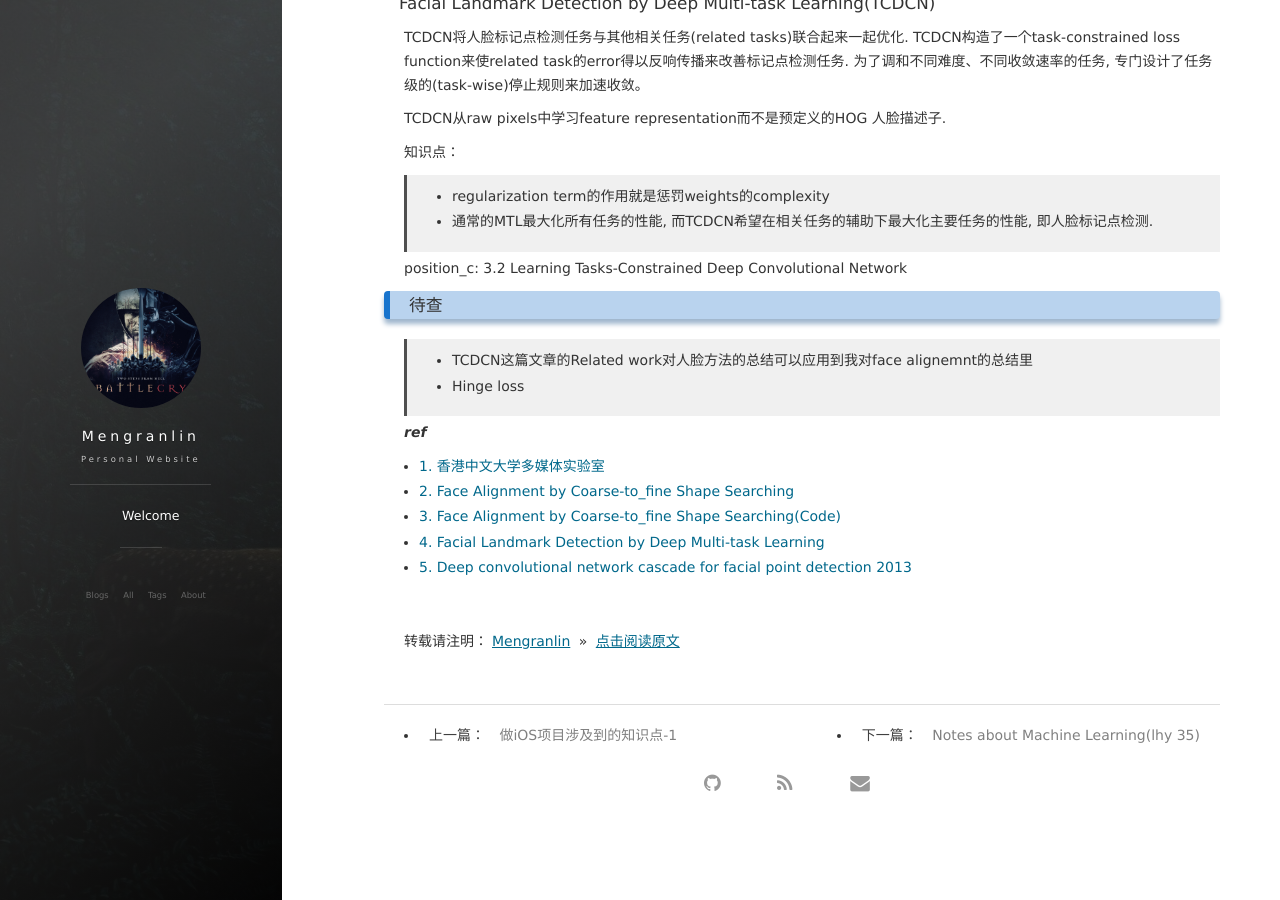
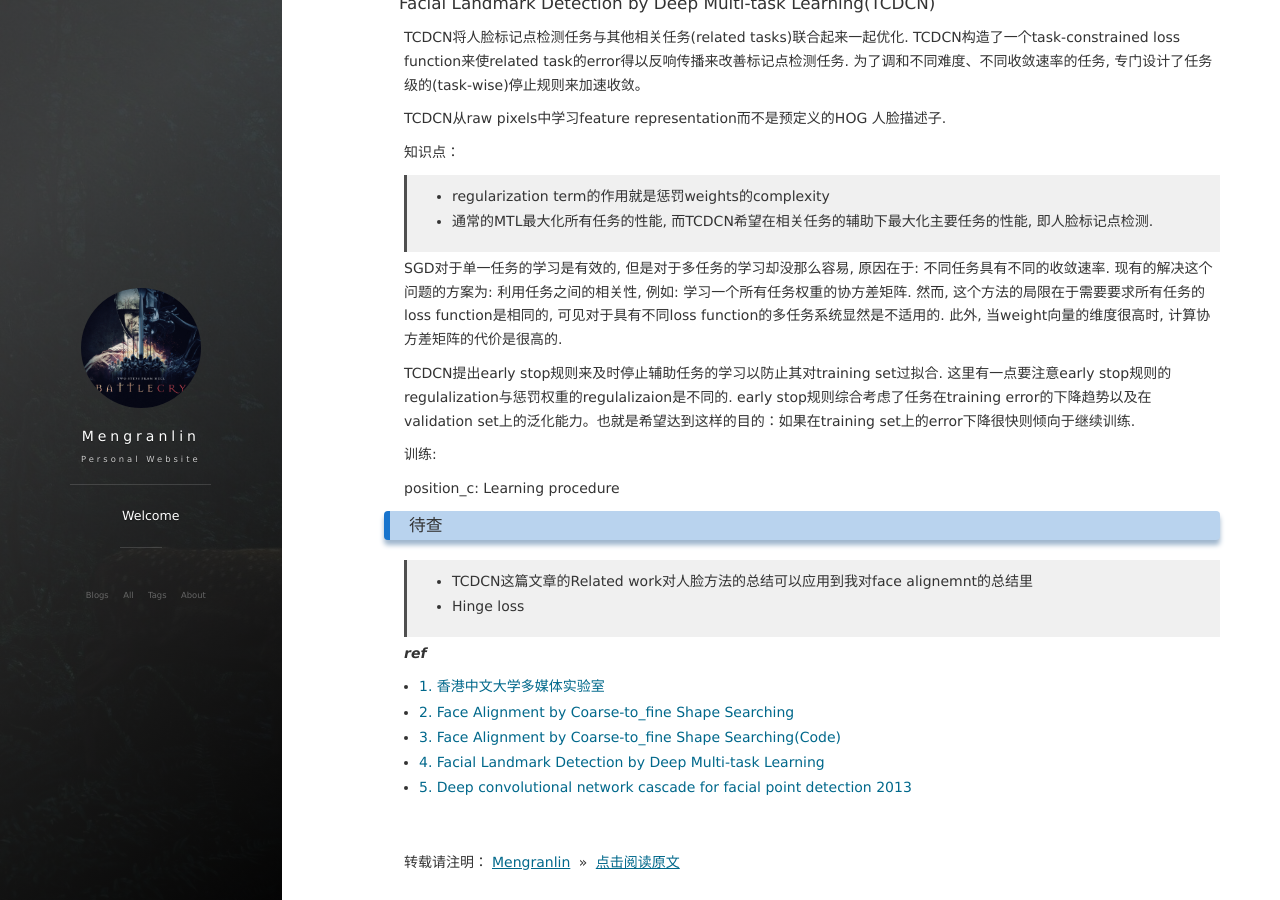
Before and after one commit to lmrshare/lmrshare.github.io, a Jekyll site: the page built from _posts/2018-05-22-Ref-notes.md, in a window 1280 px wide and 900 px high, scrolled down 7394 px. Built offline with Jekyll 4.4.1, drawn with Linux system fonts in a browser that asks for light colours; nearby versions of some CDN libraries; comment, search, counter and statistics services are not loaded.

Commit message:
ref-ubuntu

```diff
--- a/_posts/2018-05-22-Ref-notes.md
+++ b/_posts/2018-05-22-Ref-notes.md
@@ -285,8 +285,13 @@ TCDCN从raw pixels中学习feature representation而不是预定义的HOG 人脸
 >* regularization term的作用就是惩罚weights的complexity
 >* 通常的MTL最大化所有任务的性能, 而TCDCN希望在相关任务的辅助下最大化主要任务的性能, 即人脸标记点检测.
 
+SGD对于单一任务的学习是有效的, 但是对于多任务的学习却没那么容易, 原因在于: 不同任务具有不同的收敛速率. 现有的解决这个问题的方案为: 利用任务之间的相关性, 例如: 学习一个所有任务权重的协方差矩阵. 然而, 这个方法的局限在于需要要求所有任务的loss function是相同的, 可见对于具有不同loss function的多任务系统显然是不适用的. 此外, 当weight向量的维度很高时, 计算协方差矩阵的代价是很高的.
 
-position_c: 3.2 Learning Tasks-Constrained Deep Convolutional Network
+TCDCN提出early stop规则来及时停止辅助任务的学习以防止其对training set过拟合. 这里有一点要注意early stop规则的regulalization与惩罚权重的regulalizaion是不同的. early stop规则综合考虑了任务在training error的下降趋势以及在validation set上的泛化能力。也就是希望达到这样的目的：如果在training set上的error下降很快则倾向于继续训练.
+
+训练:
+
+position_c: Learning procedure
 
 ### <a name="will-search"></a>待查
 
```
